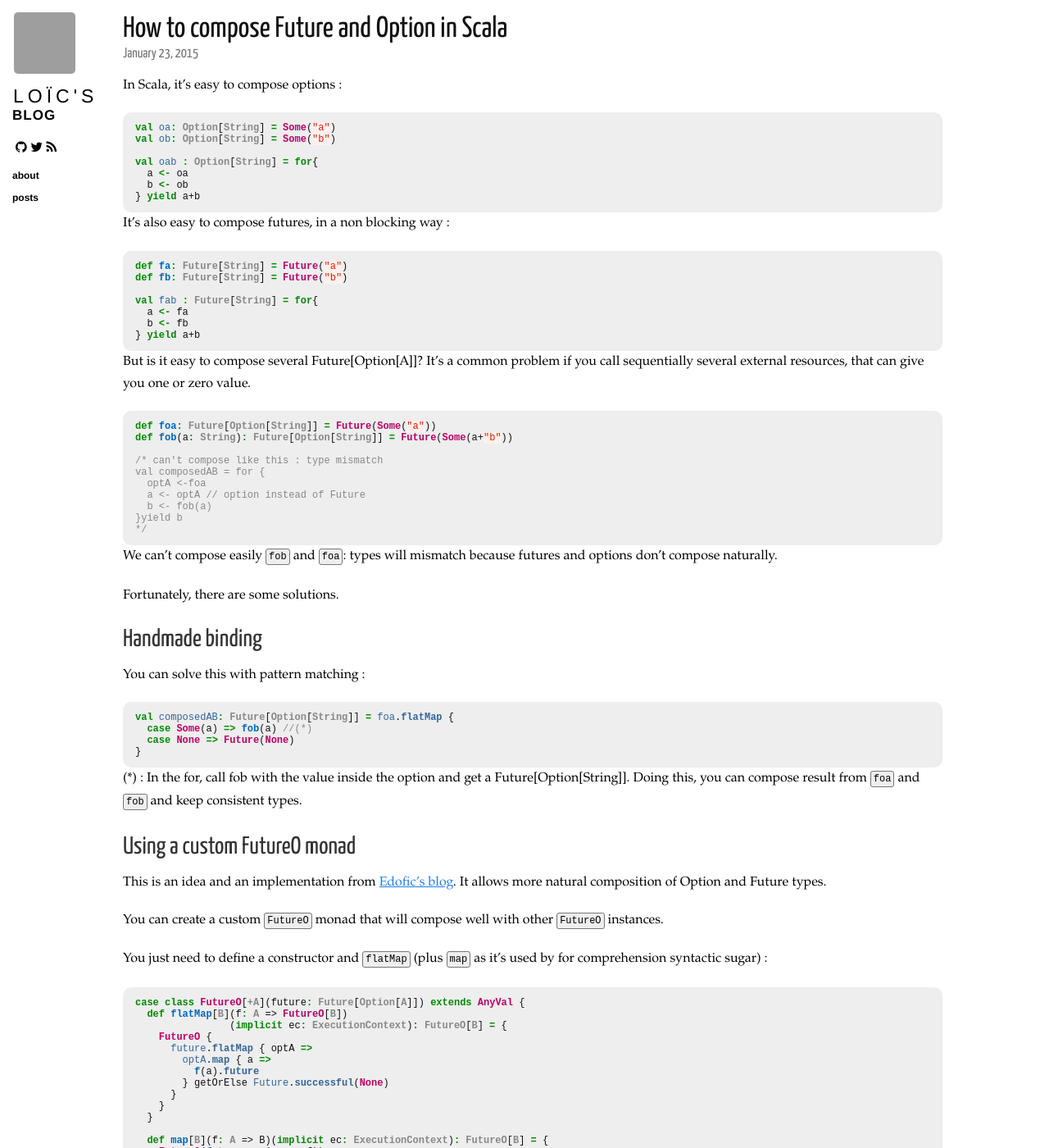
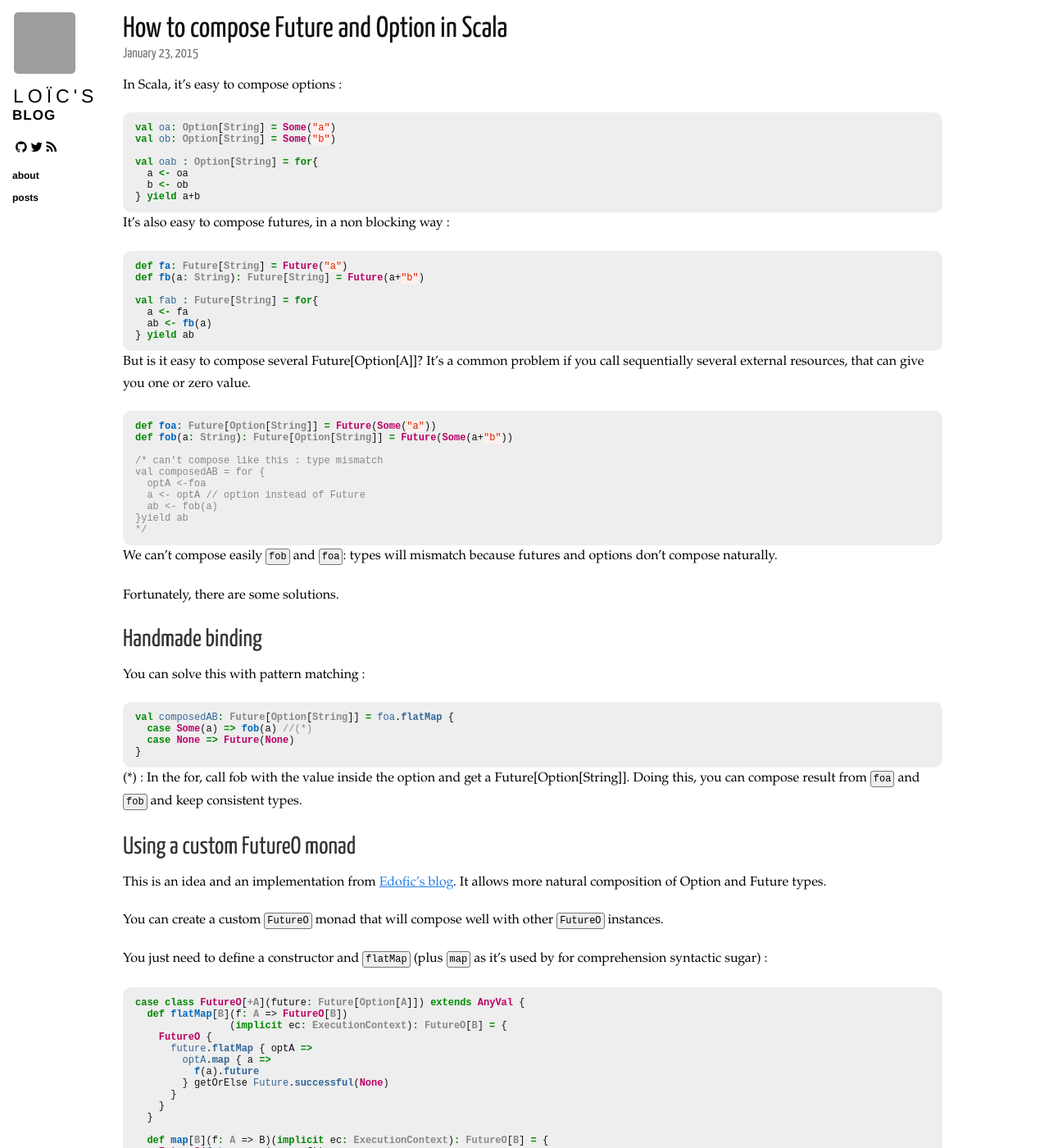
Before and after one commit to loicdescotte/loicdescotte.github.io, a Jekyll site: the page built from _posts/2015-01-23-scala-compose-option-future.md, in a window 1280 px wide and 1400 px high. Shown: the whole window at 82% size. Built offline with Jekyll 4.4.1, drawn with Linux system fonts in a browser that asks for light colours; nearby versions of some CDN libraries; Markdown is read by kramdown in place of the engine named in the settings; comment, search, counter and statistics services are not loaded; some of the changed text lies outside the part shown; grey boxes are pictures that could not be loaded.

Commit message:
Update 2015-01-23-scala-compose-option-future.md

```diff
--- a/_posts/2015-01-23-scala-compose-option-future.md
+++ b/_posts/2015-01-23-scala-compose-option-future.md
@@ -24,12 +24,12 @@ It's also easy to compose futures,  in a non blocking way :
 
 {% highlight scala %}
 def fa: Future[String] = Future("a")
-def fb: Future[String] = Future("b")
+def fb(a: String): Future[String] = Future(a+"b")
 
 val fab : Future[String] = for{
   a <- fa
-  b <- fb
-} yield a+b
+  ab <- fb(a)
+} yield ab
 {% endhighlight %}
 
 But is it easy to compose several Future[Option[A]]? It's a common problem if you call sequentially several external resources, that can give you one or zero value.
@@ -42,8 +42,8 @@ def fob(a: String): Future[Option[String]] = Future(Some(a+"b"))
 val composedAB = for {
   optA <-foa
   a <- optA // option instead of Future
-  b <- fob(a)
-}yield b
+  ab <- fob(a)
+}yield ab
 */
 {% endhighlight %}
 
@@ -97,14 +97,14 @@ Then you can use a simple for comprehension form :
 {% highlight scala %}
 val composedAB2: Future[Option[String]] = (for {
   a <- FutureO(foa)
-  b <- FutureO(fob(a))
-}yield b).future
+  ab <- FutureO(fob(a))
+}yield ab).future
 {% endhighlight %}
 
 Or, with `flatMap` :
 
 {% highlight scala %}
-val noSugarComposedAB2 = FutureO(foa).flatMap(a => FutureO(fob(a)))
+val noSugarComposedAB2 = FutureO(foa).flatMap(a => FutureO(fob(a))).future
 {% endhighlight %}
 
 ### Using a Scalaz monad transformer
@@ -120,7 +120,7 @@ import scalaz.OptionT._
 
 val composedAB3: Future[Option[String]] = (for {
   a <- optionT(foa)
-  b <- optionT(fob(a))
-}yield b).run
+  ab <- optionT(fob(a))
+}yield ab).run
 
 {% endhighlight %}
```
